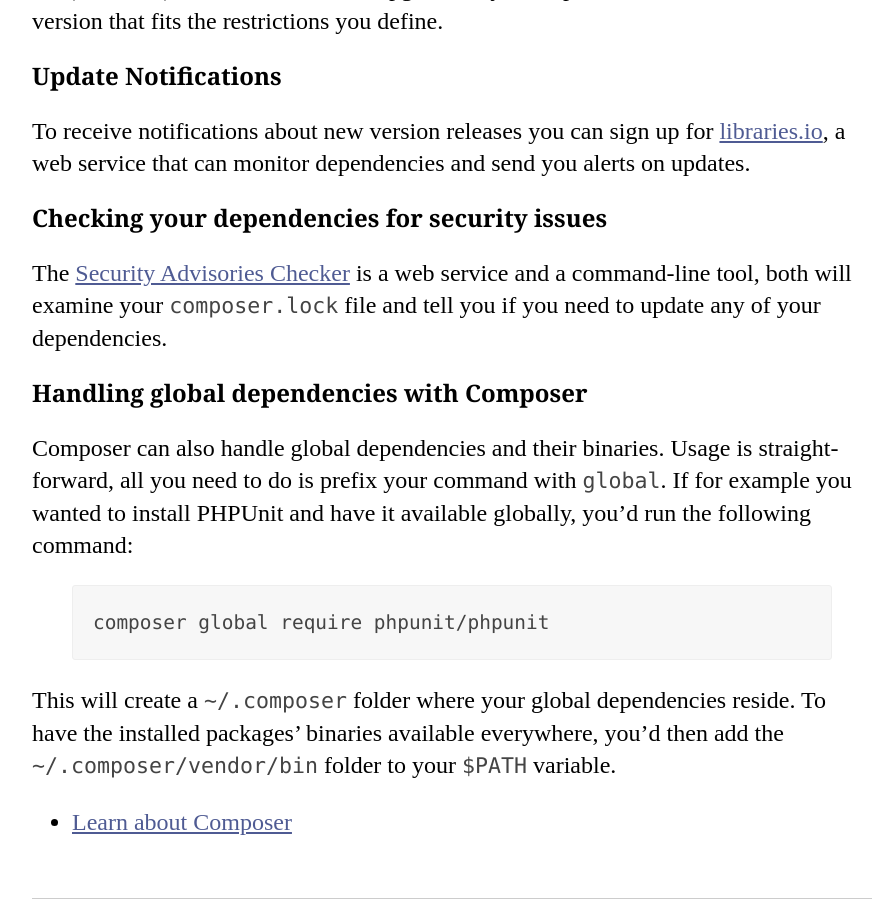
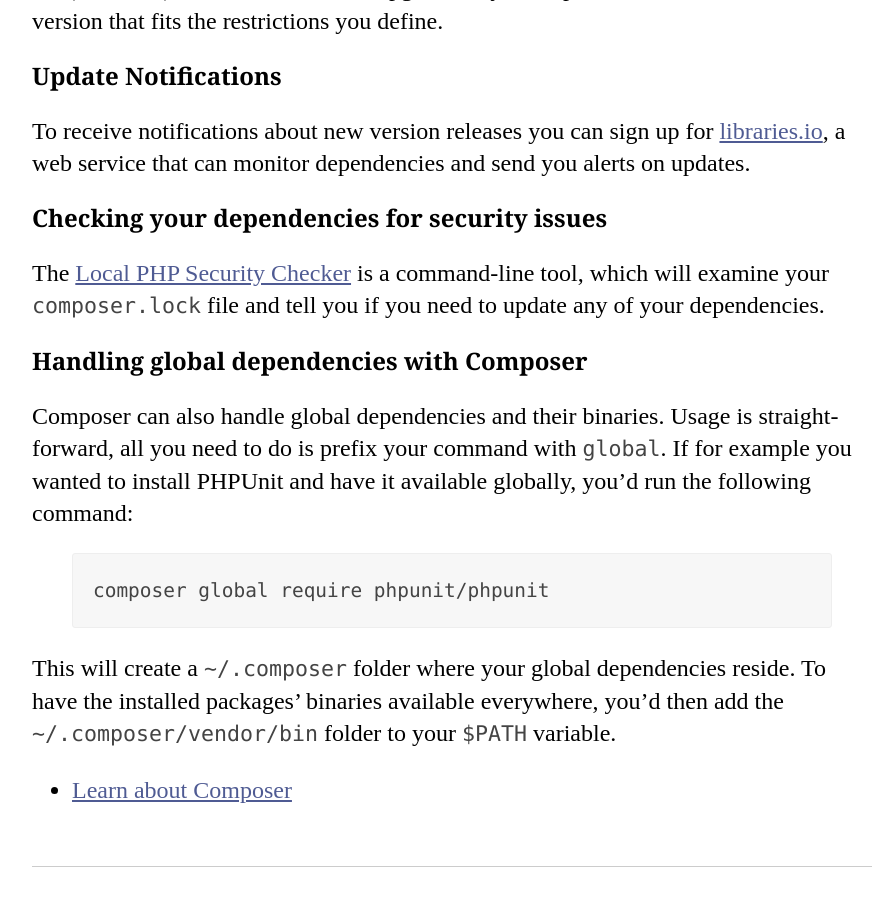
Before and after one commit to codeguy/php-the-right-way, a Jekyll site: the page built from _posts/04-02-01-Composer-and-Packagist.md, in a window 1280 px wide and 900 px high, scrolled down 3639 px. Shown: the whole window, without its empty margins (188-1069 px from the left). Built offline with Jekyll 4.4.1, drawn with Linux system fonts in a browser that asks for light colours; our own code applies the rules of GitHub Pages for plain Markdown files.

Commit message:
Web service for Security Advisories Checker is discontinued

```diff
--- a/_posts/04-02-01-Composer-and-Packagist.md
+++ b/_posts/04-02-01-Composer-and-Packagist.md
@@ -86,7 +86,7 @@ that can monitor dependencies and send you alerts on updates.
 
 ### Checking your dependencies for security issues
 
-The [Security Advisories Checker] is a web service and a command-line tool, both will examine your `composer.lock`
+The [Local PHP Security Checker] is a command-line tool, which will examine your `composer.lock`
 file and tell you if you need to update any of your dependencies.
 
 ### Handling global dependencies with Composer
@@ -108,6 +108,6 @@ packages' binaries available everywhere, you'd then add the `~/.composer/vendor/
 [Packagist]: https://packagist.org/
 [Twig]: https://twig.symfony.com/
 [libraries.io]: https://libraries.io/
-[Security Advisories Checker]: https://security.symfony.com/
+[Local PHP Security Checker]: https://github.com/fabpot/local-php-security-checker
 [Learn about Composer]: https://getcomposer.org/doc/00-intro.md
 [ComposerSetup]: https://getcomposer.org/Composer-Setup.exe
```
